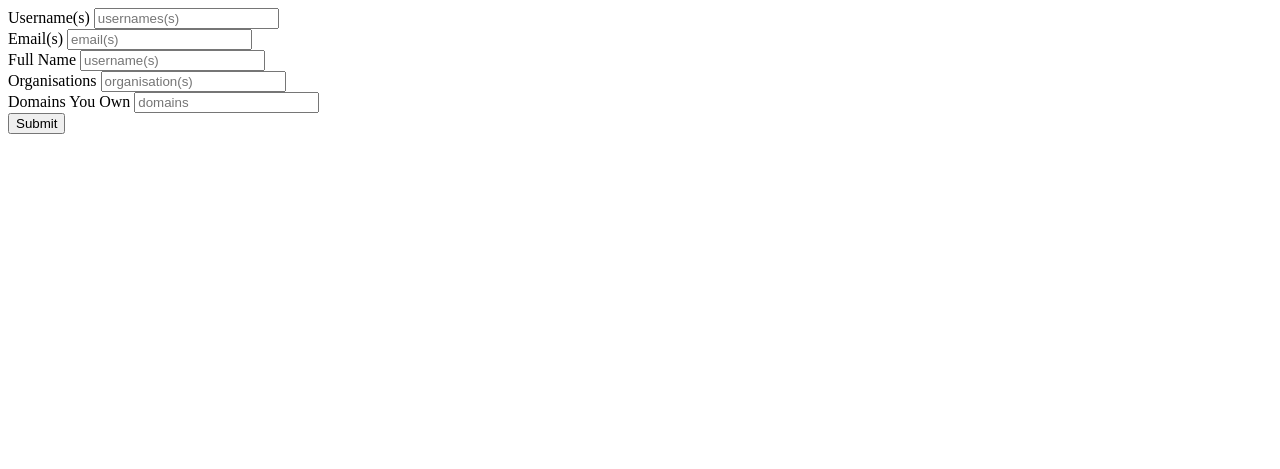
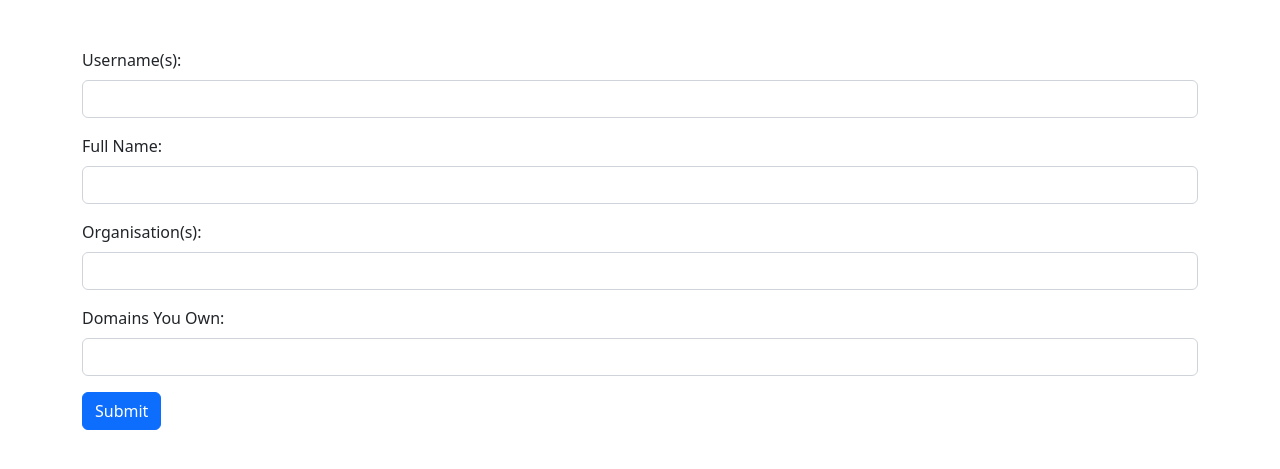
Before and after one commit to HarryHamilton/PaperTrail, a Flask app: page / in a window 1280 px wide. Shown: the top 469 px of the page. Run offline with Flask 2, Linux system fonts and the light colour scheme.

Commit message:
Add Bootstrap Styling for Input Form. - Added Bootstrap CSS and JS via CDN - Integrated Bootstrap classes into existing elements

```diff
--- a/src/templates/base.html
+++ b/src/templates/base.html
@@ -2,22 +2,33 @@
 <html lang="en">
 <head>
     <meta charset="UTF-8">
+    <meta name="viewport" content="width=device-width, initial-scale=1">
     <title>Title</title>
+    <link href="https://cdn.jsdelivr.net/npm/bootstrap@5.2.2/dist/css/bootstrap.min.css" rel="stylesheet" integrity="sha384-Zenh87qX5JnK2Jl0vWa8Ck2rdkQ2Bzep5IDxbcnCeuOxjzrPF/et3URy9Bv1WTRi" crossorigin="anonymous">
 </head>
 <body>
+<script src="https://cdn.jsdelivr.net/npm/bootstrap@5.2.2/dist/js/bootstrap.bundle.min.js" integrity="sha384-OERcA2EqjJCMA+/3y+gxIOqMEjwtxJY7qPCqsdltbNJuaOe923+mo//f6V8Qbsw3" crossorigin="anonymous"></script>
+<div class="container p-25 pt-5">
 <form method="post">
     {{ form.csrf_token() }}
-    <label for="usernames">Username(s)</label>
-    {{ form.usernames(class="input", placeholder="usernames(s)") }}<br>
-    <label for="emails">Email(s)</label>
-    {{ form.emails(class="input", placeholder="email(s)") }}<br>
-    <label for="name">Full Name</label>
-    {{ form.name(class="input", placeholder="username(s)") }}<br>
-    <label for="organisations">Organisations</label>
-    {{ form.organisations(class="input", placeholder="organisation(s)") }}<br>
-    <label for="domains">Domains You Own</label>
-    {{ form.domains(class="input", placeholder="domains") }}<br>
-    {{ form.submit }}
+    <div class="mb-3">
+    <label for="usernames" class="form-label">Username(s):</label>
+    {{ form.usernames(type="text", class="form-control", id="usernames") }}
+    </div>
+    <div class="mb-3">
+    <label for="name" class="form-label">Full Name:</label>
+    {{ form.name(type="text", class="form-control", id="name") }}
+    </div>
+    <div class="mb-3">
+    <label for="organisations" class="form-label">Organisation(s):</label>
+    {{ form.organisations(type="text", class="form-control", id="organisations") }}
+    </div>
+    <div class="mb-3">
+    <label for="domains" class="form-label">Domains You Own:</label>
+    {{ form.domains(type="text", class="form-control", id="domains") }}
+    </div>
+    {{ form.submit(type="submit", class="btn btn-primary") }}
 </form>
+</div>
 </body>
 </html>
```
